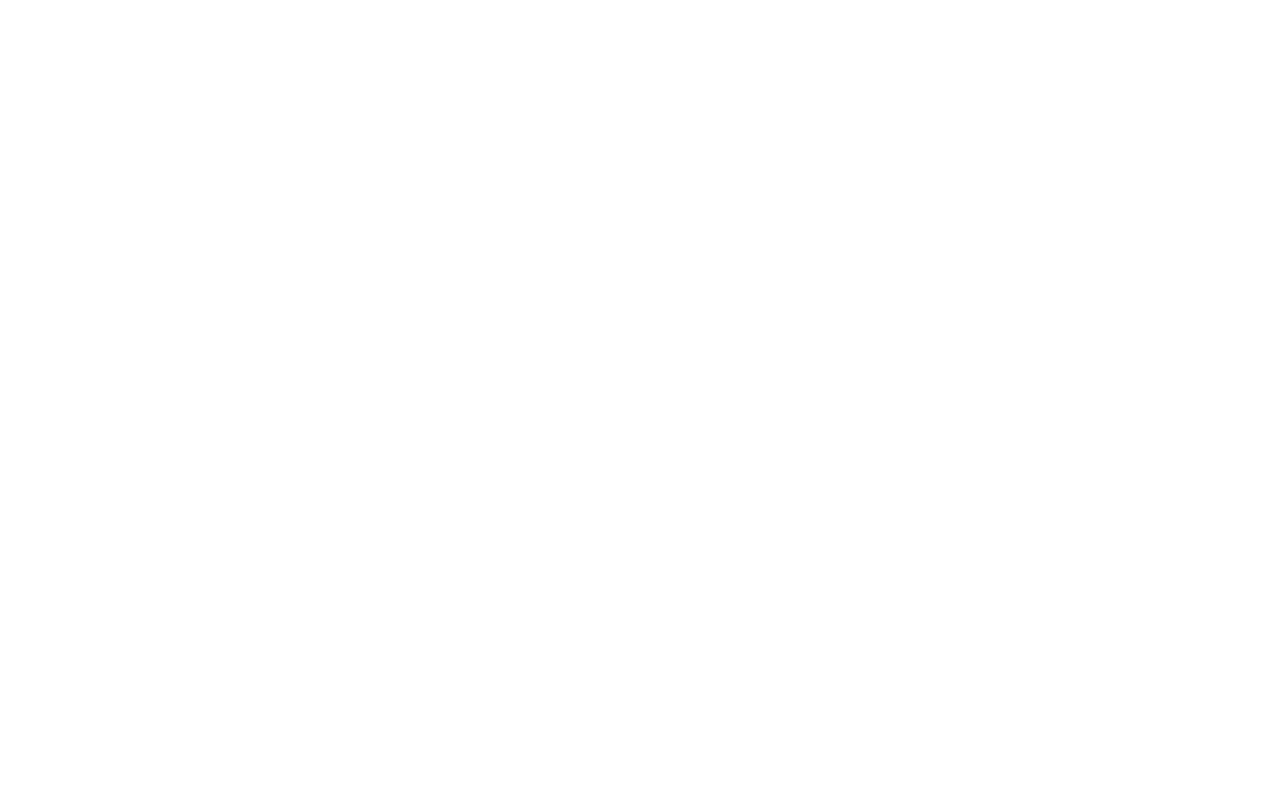
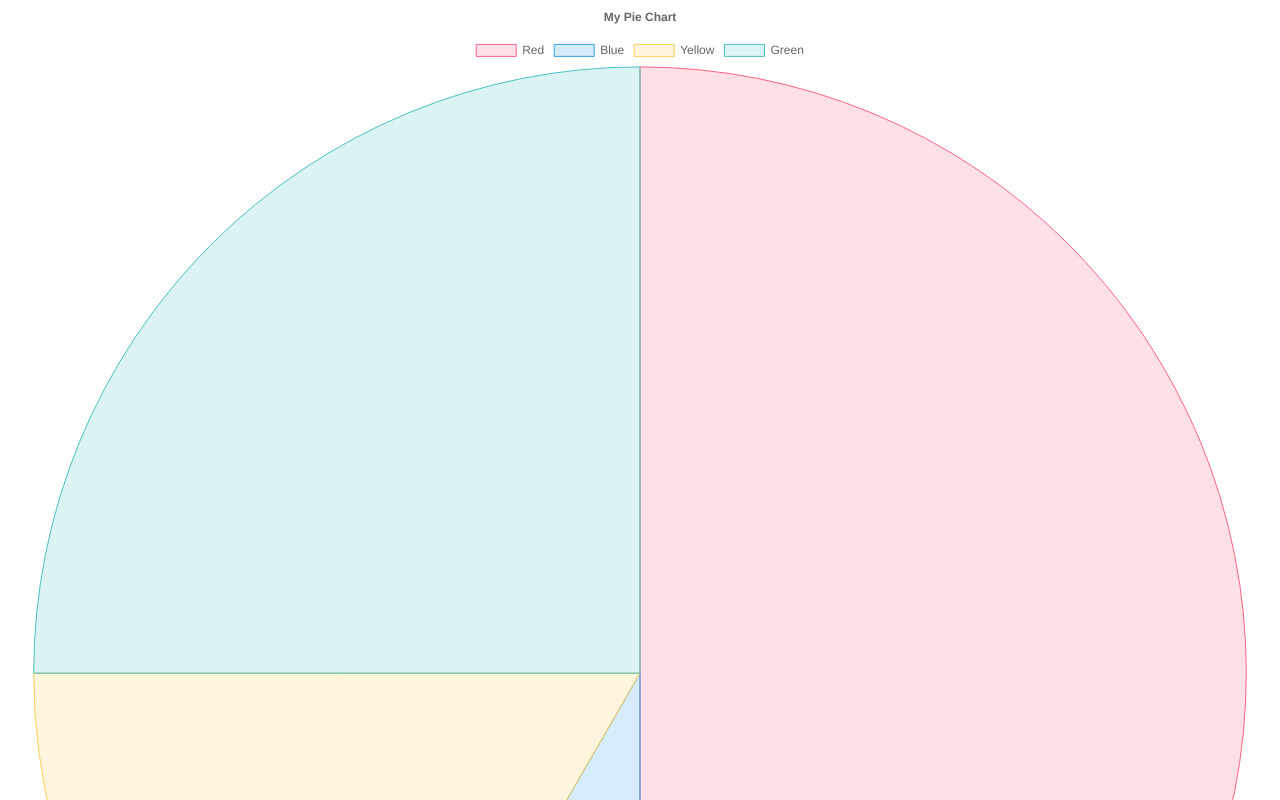
Before and after one commit to LevaniMesxia23/Line-Todo-App, a React (Vite) app: page /resultspage in a window 1280 px wide. Before the commit this address had no page. Shown: the top 800 px of the page. Built offline with nearby package versions, Linux system fonts and the light colour scheme.

Commit message:
feat: add PieChart.jsx

```diff
--- a/package.json
+++ b/package.json
@@ -12,11 +12,13 @@
   "dependencies": {
     "@react-oauth/google": "^0.12.1",
     "aos": "^2.3.4",
+    "chart.js": "^4.4.4",
     "chroma-js": "^3.1.1",
     "date-fns": "^4.1.0",
     "hamburger-react": "^2.5.1",
     "jwt-decode": "^4.0.0",
     "react": "^18.3.1",
+    "react-chartjs-2": "^5.2.0",
     "react-dom": "^18.3.1",
     "react-router-dom": "^6.26.2"
   },
--- a/src/App.jsx
+++ b/src/App.jsx
@@ -5,6 +5,7 @@
 import { BrowserRouter, Route, Routes } from "react-router-dom";
 import Important from "./pages/Important";
 import TodoApp from "./components/TodoApp";
+import ResultsPage from "./pages/ResultsPage";
 export const MyContext = createContext(null);
 function App() {
   const [tasks, setTasks] = useState(() => {
@@ -34,6 +35,7 @@
           setClickImportance,
         }}
       >
+
         <BrowserRouter>
           <Routes>
             <Route path="/" element={<Home />} />
@@ -41,6 +43,7 @@
             <Route path="/signup" element={<Signup />} />
             <Route path="/important" element={<Important />} />
             <Route path="/rame" element={<TodoApp />} />
+            <Route path="/resultspage" element={<ResultsPage />} />
           </Routes>
         </BrowserRouter>
       </MyContext.Provider>
--- /dev/null
+++ b/src/components/PieChart.jsx
@@ -0,0 +1,60 @@
+import { Pie } from "react-chartjs-2";
+import {
+  Chart as ChartJs,
+  ArcElement,
+  Title,
+  Tooltip,
+  Legend,
+} from "chart.js";
+import { useContext } from "react"
+import { MyContext } from "../App"
+
+ChartJs.register(ArcElement, Title, Tooltip, Legend);
+
+function PieChart() {
+
+  const {tasks} = useContext(MyContext)
+  const data = {
+    labels: ['Red', 'Blue', 'Yellow', 'Green'],
+    datasets: [
+      {
+        label: 'My Pie Chart',
+        data: [300, 50, 100, 150],
+        backgroundColor: [
+          'rgba(255, 99, 132, 0.2)',
+          'rgba(54, 162, 235, 0.2)',
+          'rgba(255, 206, 86, 0.2)',
+          'rgba(75, 192, 192, 0.2)',
+        ],
+        borderColor: [
+          'rgba(255, 99, 132, 1)',
+          'rgba(54, 162, 235, 1)',
+          'rgba(255, 206, 86, 1)',
+          'rgba(75, 192, 192, 1)',
+        ],
+        borderWidth: 1,
+      },
+    ],
+  };
+
+  const options = {
+    responsive: true,
+    plugins: {
+      legend: {
+        position: 'top',
+      },
+      title: {
+        display: true,
+        text: 'My Pie Chart',
+      },
+    },
+  };
+
+  return (
+    <div>
+      <Pie data={data} options={options} />
+    </div>
+  );
+}
+
+export default PieChart;
--- /dev/null
+++ b/src/pages/ResultsPage.jsx
@@ -0,0 +1,10 @@
+
+import PieChart from "../components/PieChart"
+export default function ResultsPage() {
+
+  return (
+    <div>
+    <PieChart></PieChart>
+  </div>
+  )
+}
```
Also changed, not shown: 1 other file (tests, documents, lock files or other folders).
